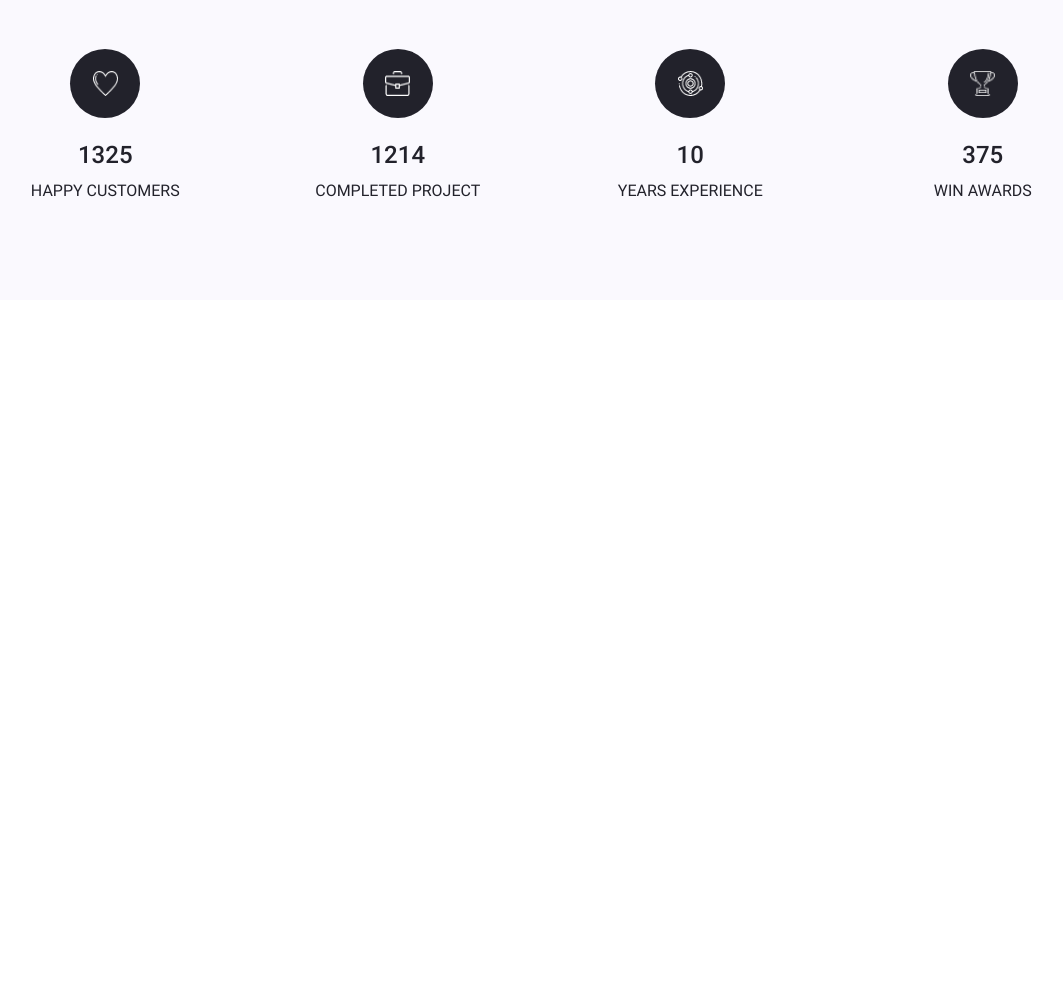
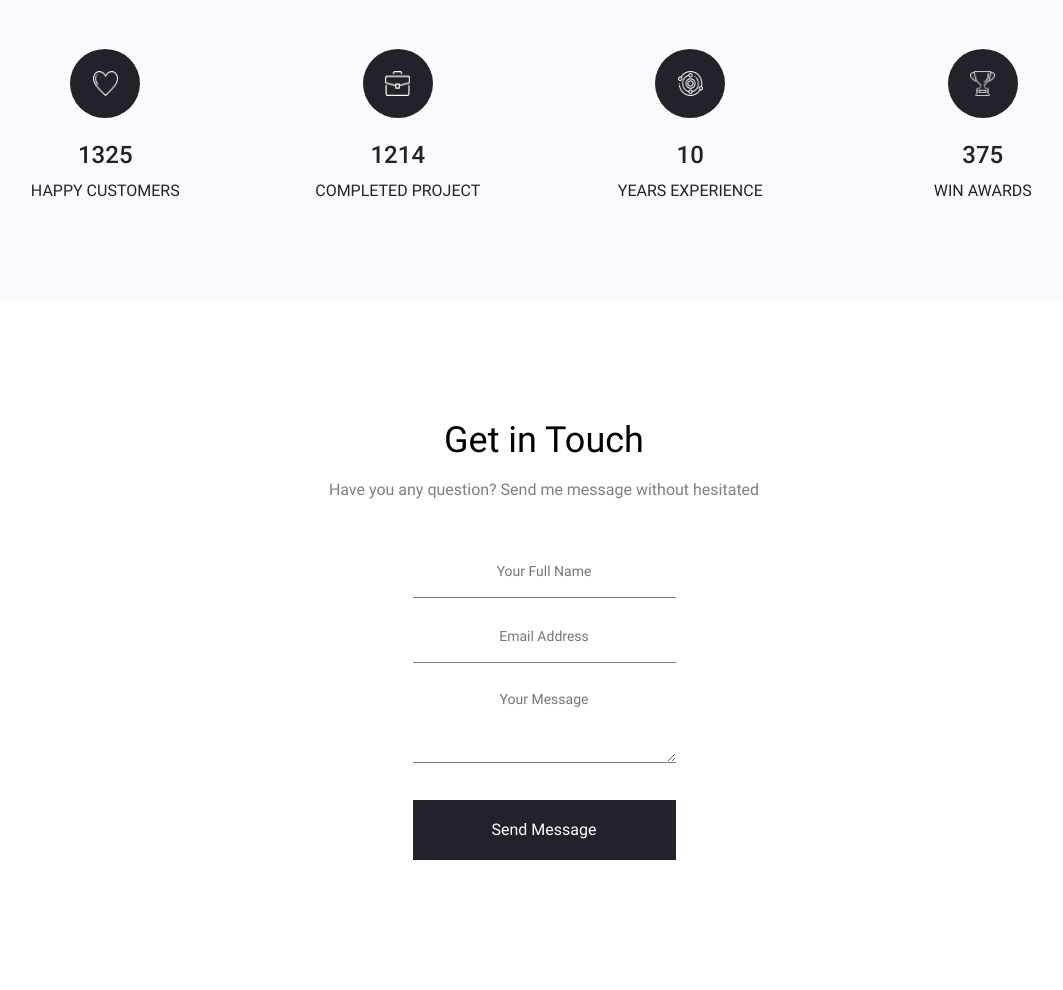
Before and after one commit to GodDamnedHohil/Photographer-landing, a plain HTML site: page index.html in a window 1280 px wide. Shown: the part 5108-6098 px from the top of the page, without its empty margins (96-1159 px from the left). Before the commit the page ends 5408 px from the top, so only its background shows below. Drawn offline with Linux system fonts and the light colour scheme.

Commit message:
added full adaptive section feedback

```diff
--- a/index.html
+++ b/index.html
@@ -440,6 +440,35 @@
     </div>
   </section>
   <!-- ^ stats ^ -->
+  <!-- feedback -->
+  <section class="feedback-section">
+    <div class="feedback">
+      <div class="container feedback__inner">
+        <div class="feedback-title__container">
+          <h2 class="section-title feedback-title">Get in Touch</h2>
+          <!-- ^ title ^ -->
+          <h3 class="description description_big feedback-subtitle">Have you any question? Send me message without hesitated</h3>
+          <!-- title -->
+        </div>
+        <!-- form -->
+        <form id="feedback-form" action="#" class="feedback-form">
+          <input type="text" class="description description_small feedback-form__input" placeholder="Your Full Name" required>
+          <!-- ^ name ^ -->
+          <input type="email" class="description description_small feedback-form__input" placeholder="Email Address" required>
+          <!-- ^ email ^ -->
+          <textarea name="" id="" cols="30" rows="10" class="description description_small feedback-form__input feedback-form__input_comment" placeholder="Your Message"></textarea>
+          <!-- ^ comment ^ -->
+          <input type="submit" class="btn feedback-form-btn" value="Send Message">
+          <!-- ^ button ^ -->
+        </form>
+        <!-- after submit -->
+        <img class="feedback-done hidden" src="img/done.png" alt="">
+        <h2 class="feedback-done section-title_big hidden">Thanks!</h2>
+        <h3 class="feedback-done section-title_small hidden">I will send an answer!</h3>
+      </div>
+    </div>
+  </section>
+  <!-- ^ feedback ^ -->
   <script src="js/main.js"></script>
 </body>
 </html>
--- a/js/main.js
+++ b/js/main.js
@@ -17,6 +17,7 @@ document.addEventListener('DOMContentLoaded', () => {
   const servicesLink = document.querySelectorAll('.services__link');
   const portfolioGridItem = document.querySelectorAll('.portfolio-grid__item');
   const portfolioGridInfoContent = document.querySelectorAll('.portfolio-grid__item-info-content');
+  const formBtn = document.querySelector('.feedback-form-btn');
 
   function showSidebar() {
     sidebar.style.transform = 'translateX(0)';
@@ -104,4 +105,15 @@ document.addEventListener('DOMContentLoaded', () => {
     changeSlide();
   });
 
+  formBtn.addEventListener('click', () => {
+    event.preventDefault();
+    document.querySelector('.feedback-title__container').classList.add('hidden');
+    document.querySelector('.feedback-form').classList.add('hidden');
+    document.querySelectorAll('.feedback-done').forEach((item) => {
+      item.classList.toggle('hidden');
+    })
+  })
+
+
+
 })
--- a/sass/_layout.sass
+++ b/sass/_layout.sass
@@ -104,7 +104,7 @@ svg rect
   text-align: center
 
 .hidden
-  display: none
+  display: none !important
 
 
 
--- /dev/null
+++ b/sass/sections/_feedback.sass
@@ -0,0 +1,58 @@
+.feedback
+  height: 690px
+  width: 100%
+  padding-top: 120px
+  padding-bottom: 129px
+  &__inner
+    display: flex
+    flex-direction: column
+    align-items: center
+    height: 100%
+    width: 100%
+    margin: auto
+  &-title
+    margin: 0 0 16px 0
+    text-align: center
+    &__container
+      margin-bottom: 30px
+  &-subtitle
+    margin: 0
+    text-align: center
+  &-form
+    display: flex
+    flex-direction: column
+    align-items: center
+    &__input
+      height: 65px
+      width: 100%
+      padding-top: 14px
+      border: none
+      font-size: 14px
+      border-bottom: 1px solid $grey
+      text-align: center
+      outline: none
+      transition: .5s
+      &:focus
+        border-bottom: 1px solid #000000
+      &_comment
+        padding-top: 25px
+        height: 100px
+        margin-bottom: 37px
+    &-btn
+      max-width: 750px
+      width: 100%
+      height: 60px
+      color: #fff
+      background-color: $black
+      border: none
+      transition: .3s
+      cursor: pointer
+      &:hover
+        border: 1px solid $black
+        background-color: #ffffff
+        color: $black
+      &:active, &:focus
+        transition: .1s
+        border: none
+        background-color: #000000
+        color: #ffffff
--- a/sass/style.sass
+++ b/sass/style.sass
@@ -21,3 +21,5 @@
 @import 'sections/testimonials'
 //stats stylization
 @import 'sections/stats'
+//feedback stylization
+@import 'sections/feedback'
```
Also changed, not shown: css/style.css, img/done.png (added).
